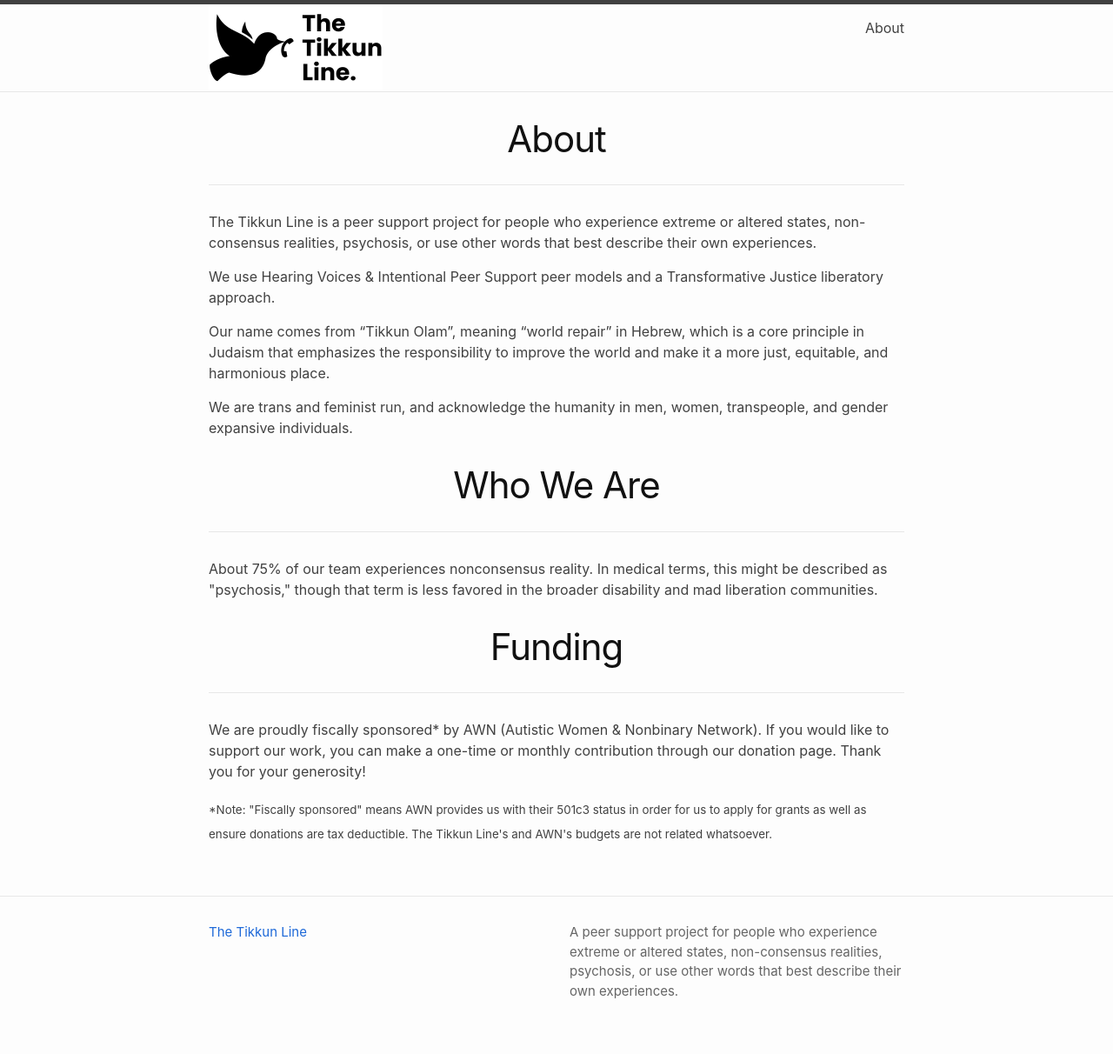
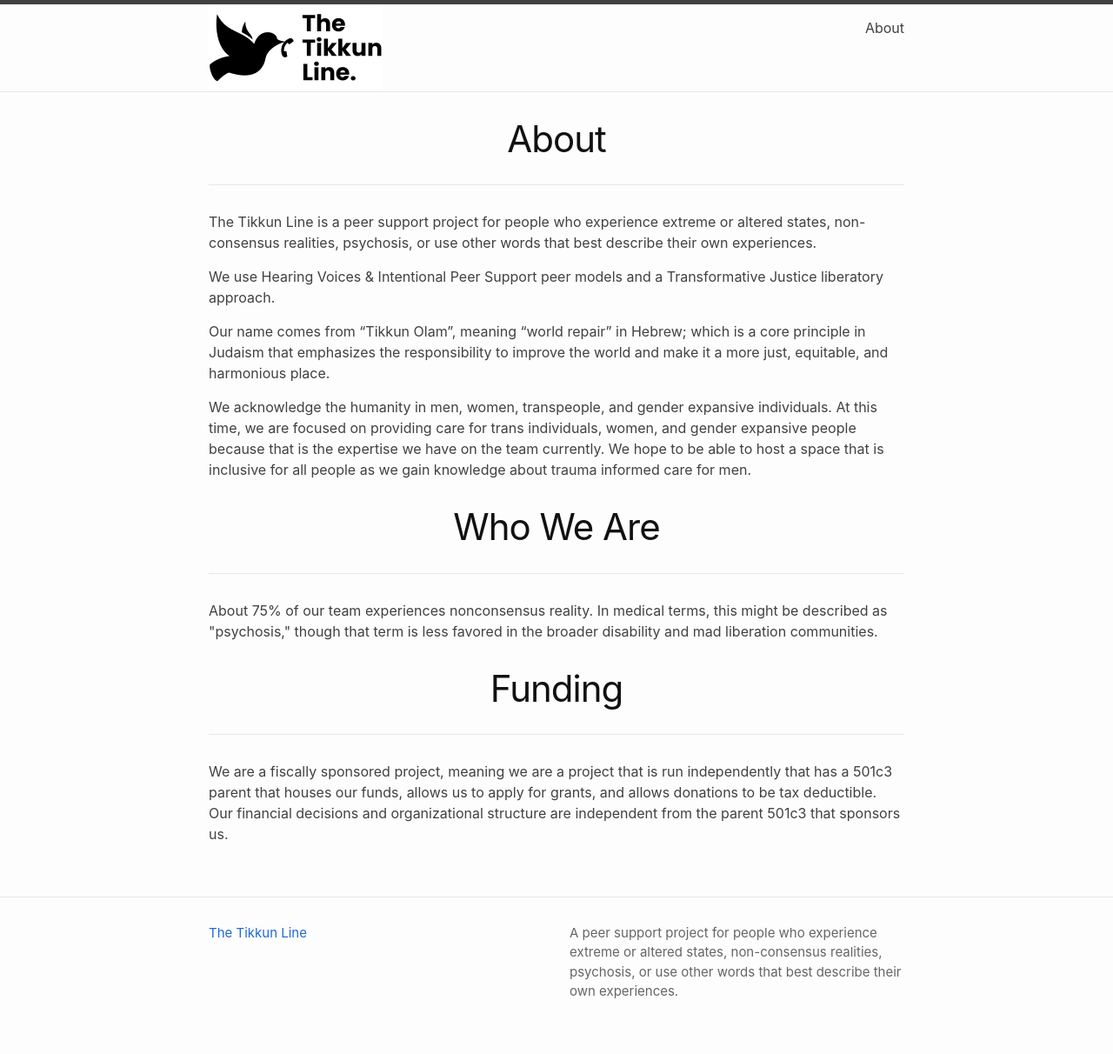
Before and after one commit to The-Tikkun-Line/the-tikkun-line.github.io, a Jekyll site: the page built from about.markdown, in a window 1280 px wide. Shown: the whole page at 87% size. Built offline with Jekyll 4.4.1, drawn with Linux system fonts in a browser that asks for light colours.

Commit message:
Fix funding section on About page

```diff
--- a/about.markdown
+++ b/about.markdown
@@ -8,9 +8,9 @@ The Tikkun Line is a peer support project for people who experience extreme or a
 
 We use Hearing Voices & Intentional Peer Support peer models and a Transformative Justice liberatory approach.
 
-Our name comes from "Tikkun Olam", meaning "world repair" in Hebrew, which is a core principle in Judaism that emphasizes the responsibility to improve the world and make it a more just, equitable, and harmonious place.
+Our name comes from "Tikkun Olam", meaning "world repair" in Hebrew; which is a core principle in Judaism that emphasizes the responsibility to improve the world and make it a more just, equitable, and harmonious place.
 
-We are trans and feminist run, and acknowledge the humanity in men, women, transpeople, and gender expansive individuals.
+We acknowledge the humanity in men, women, transpeople, and gender expansive individuals. At this time, we are focused on providing care for trans individuals, women, and gender expansive people because that is the expertise we have on the team currently. We hope to be able to host a space that is inclusive for all people as we gain knowledge about trauma informed care for men.
 
 <div class="post-header">
 	<h1 class="post-title">Who We Are</h1>
@@ -23,6 +23,8 @@ We are trans and feminist run, and acknowledge the humanity in men, women, trans
 	<h1 class="post-title">Funding</h1>
 </div>
 <div class="post-content">
-	<p>We are proudly fiscally sponsored* by AWN (Autistic Women & Nonbinary Network). If you would like to support our work, you can make a one-time or monthly contribution through our donation page. Thank you for your generosity!</p>
+	We are a fiscally sponsored project, meaning we are a project that is run independently that has a 501c3 parent that houses our funds, allows us to apply for grants, and allows donations to be tax deductible. Our financial decisions and organizational structure are independent from the parent 501c3 that sponsors us.
+<!-- 	<p>We are proudly fiscally sponsored* by AWN (Autistic Women & Nonbinary Network). If you would like to support our work, you can make a one-time or monthly contribution through our donation page. Thank you for your generosity!</p>
 
 	<p><sub>*Note: "Fiscally sponsored" means AWN provides us with their 501c3 status in order for us to apply for grants as well as ensure donations are tax deductible. The Tikkun Line's and AWN's budgets are not related whatsoever.</sub></p>
+ -->
```
